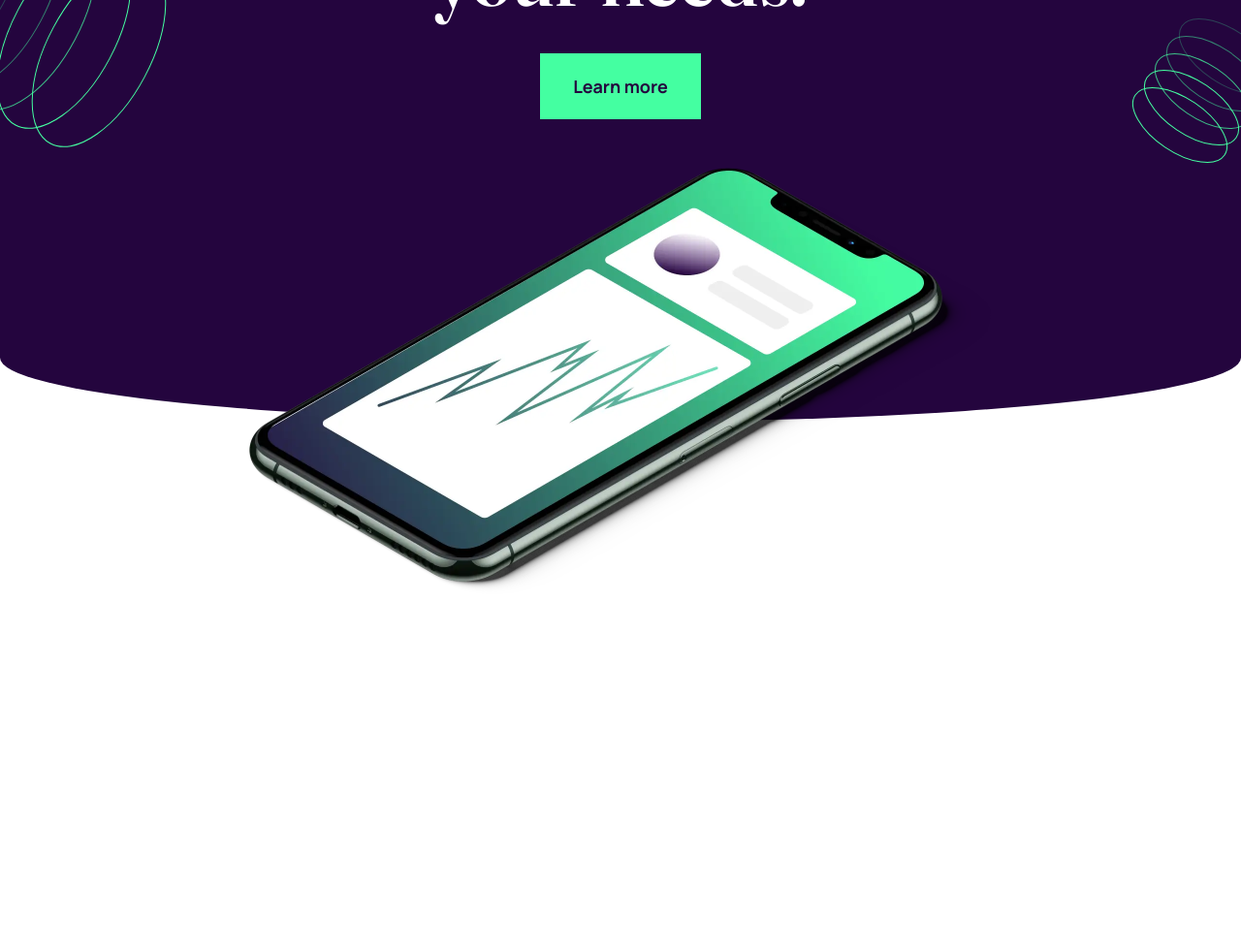
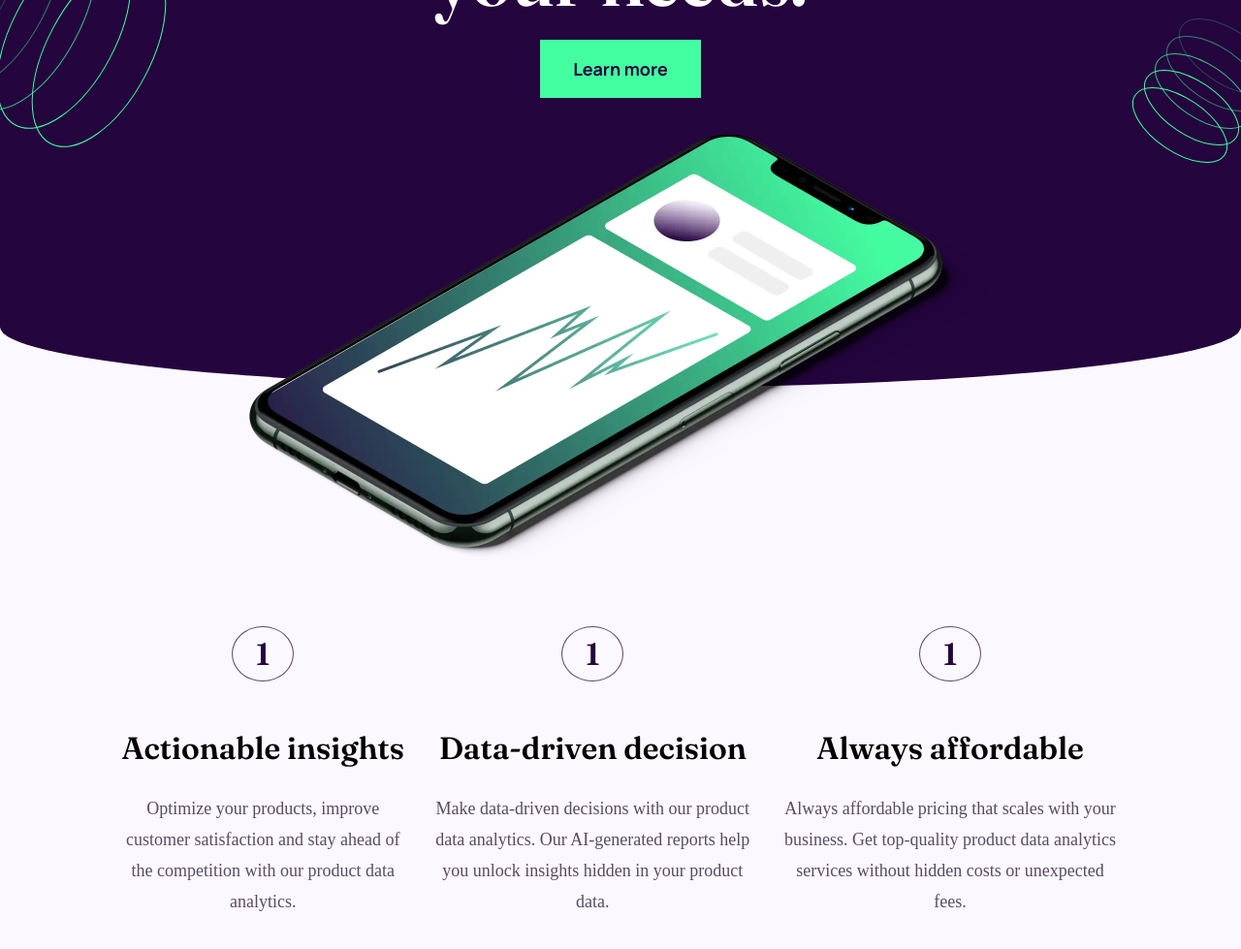
Before and after one commit to paulobrun0/workit, a plain HTML site: page index.html in a window 1280 px wide. Shown: the part 297-1276 px from the top of the page at 97% size. Before the commit the page ends 911 px from the top, so only its background shows below. Drawn offline with Linux system fonts and the light colour scheme.

Commit message:
container insights finalizado

```diff
--- a/css/style.css
+++ b/css/style.css
@@ -29,6 +29,10 @@
   --heading--s: 32px;
   --heading--s--line-spacing: 40px;
   --body: 18px;
+}
+
+ul {
+  list-style: none;
 }
 
 .primaryDefaultBtn {
@@ -138,7 +142,9 @@ header {
 
 .header-info-header > .primaryDefaultBtn {
   padding: 16px 32px;
+  text-decoration: none;
 }
+
 .img-hero {
   display: flex;
   justify-content: center;
@@ -153,3 +159,49 @@ header {
   width: 767px;
   height: 441px;
 }
+
+/* Insights */
+
+.insights {
+  background-color: var(--ghost--white);
+  box-shadow: 0 -50px var(--ghost--white);
+  border-bottom-right-radius: 100% 18%;
+  border-bottom-left-radius: 100% 18%;
+}
+
+.insights > .container {
+  padding-top: 15.9375rem;
+  padding-bottom: 10.6875rem;
+}
+
+.insights .number {
+  margin-bottom: 56px;
+}
+
+.insights span {
+  font-family: "Fraunces144";
+  font-weight: 600;
+  font-size: 2rem;
+  line-height: 40px;
+  color: var(--dark--purple);
+  border: 1px solid var(--davys--grey);
+  border-radius: 50%;
+  padding: 8px 23.5px;
+}
+.insights .insights-description h2 {
+  font-family: "Fraunces144";
+  font-weight: 600;
+  font-size: 2rem;
+  line-height: 40px;
+  padding-bottom: 26px;
+}
+
+.insights .insights-description p {
+  color: var(--davys--grey);
+}
+
+.insights ul {
+  display: flex;
+  gap: 26px;
+  text-align: center;
+}
--- a/index.html
+++ b/index.html
@@ -29,7 +29,7 @@
           </div>
           <div class="header-info-header">
             <h1>Data <span>tailored</span> to <br />your needs.</h1>
-            <button class="primaryDefaultBtn">Learn more</button>
+            <a class="primaryDefaultBtn" href="#">Learn more</a>
           </div>
           <div class="img-2">
             <img src="/assets/images/bg-pattern-2.svg" alt="" />
@@ -40,5 +40,43 @@
         </div>
       </div>
     </div>
+    <section class="insights">
+      <div class="container">
+        <ul>
+          <li>
+            <div class="number"><span>1</span></div>
+            <div class="insights-description">
+              <h2>Actionable insights</h2>
+              <p>
+                Optimize your products, improve customer satisfaction and stay
+                ahead of the competition with our product data analytics.
+              </p>
+            </div>
+          </li>
+          <li>
+            <div class="number"><span>1</span></div>
+            <div class="insights-description">
+              <h2>Data-driven decision</h2>
+              <p>
+                Make data-driven decisions with our product data analytics. Our
+                AI-generated reports help you unlock insights hidden in your
+                product data.
+              </p>
+            </div>
+          </li>
+          <li>
+            <div class="number"><span>1</span></div>
+            <div class="insights-description">
+              <h2>Always affordable</h2>
+              <p>
+                Always affordable pricing that scales with your business. Get
+                top-quality product data analytics services without hidden costs
+                or unexpected fees.
+              </p>
+            </div>
+          </li>
+        </ul>
+      </div>
+    </section>
   </body>
 </html>
```
